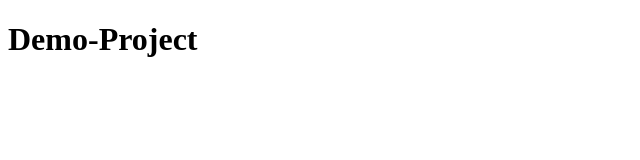
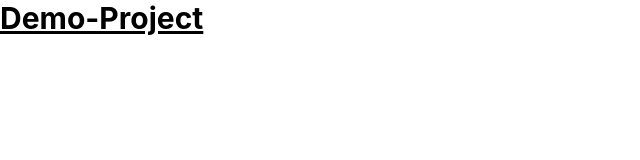
Before and after one commit to nethma-iCET/demo_project, a plain HTML site: page index.html in a window 1280 px wide. Shown: the whole page, without its empty margins (0-640 px from the left). Drawn offline with nearby package versions, Linux system fonts and the light colour scheme.

Commit message:
Adding css library

```diff
--- a/assets/css/style.css
+++ b/assets/css/style.css
@@ -0,0 +1 @@
+@import "tailwind.css"
--- a/index.html
+++ b/index.html
@@ -1,11 +1,16 @@
 <!DOCTYPE html>
 <html lang="en">
-<head>
-    <meta charset="UTF-8">
-    <meta name="viewport" content="width=device-width, initial-scale=1.0">
+  <head>
+    <meta charset="UTF-8" />
+    <meta name="viewport" content="width=device-width, initial-scale=1.0" />
     <title>Document</title>
-</head>
-<body>
-    <h1>Demo-Project</h1>
-</body>
+    <link
+      href="https://cdn.jsdelivr.net/npm/flowbite@3.1.2/dist/flowbite.min.css"
+      rel="stylesheet"
+    />
+  </head>
+  <body>
+    <h1 class="underline font-bold text-3xl">Demo-Project</h1>
+    <script src="https://cdn.jsdelivr.net/npm/flowbite@3.1.2/dist/flowbite.min.js"></script>
+  </body>
 </html>
```
